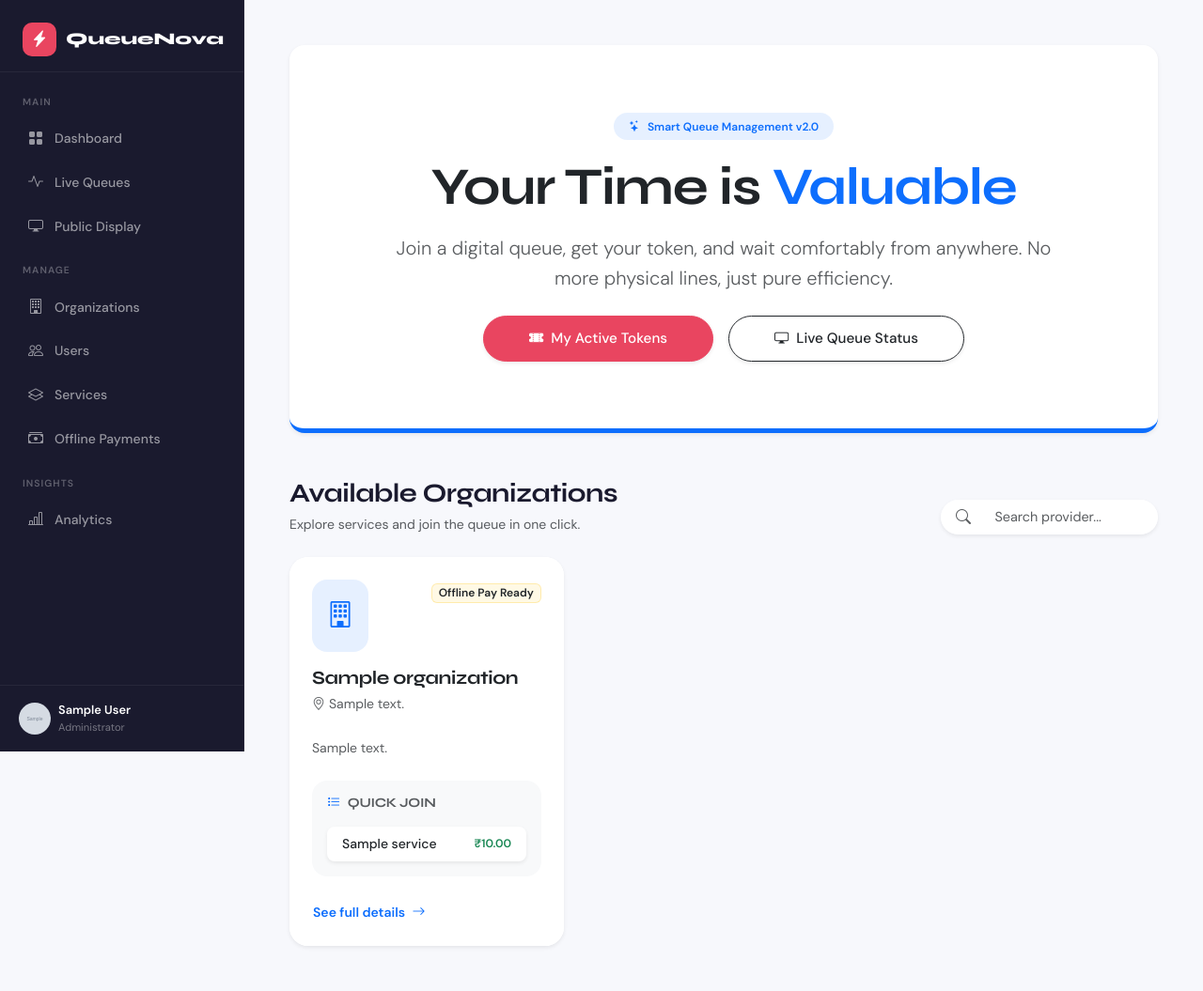
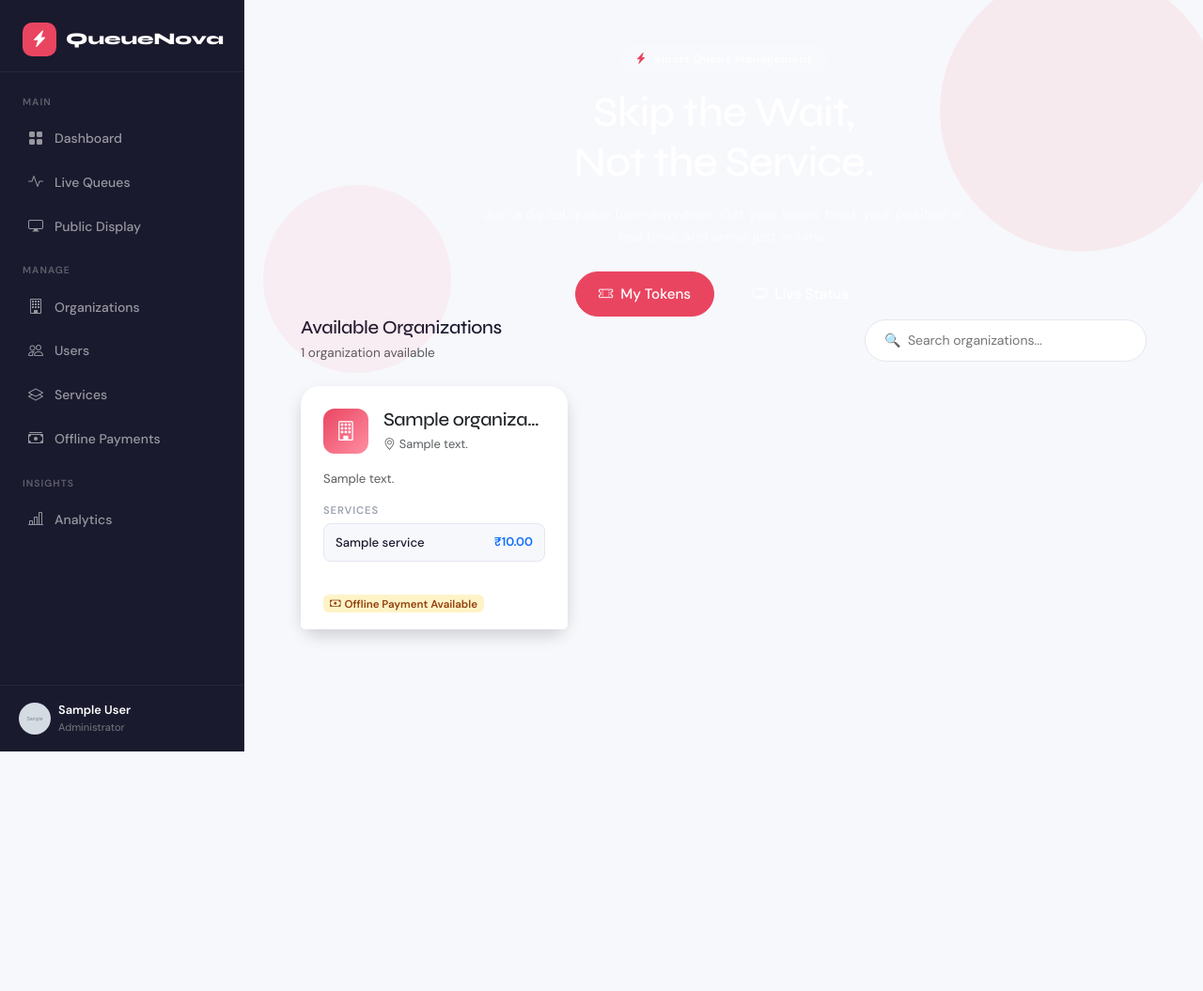
Before and after one commit to kumar1250/queuenova, a Django app: page / in a window 1280 px wide. Shown: the whole page at 94% size. After the commit the page ends 800 px from the top, so only its background shows below. Run offline with Django 5.2, Linux system fonts and the light colour scheme; a user stored in the database is signed in; tables that the repository leaves empty hold one stand-in row (values such as "Sample post"); grey boxes marked "Sample" are stand-in pictures.

Commit message:
Update home.html

```diff
--- a/templates/organizations/home.html
+++ b/templates/organizations/home.html
@@ -1,124 +1,123 @@
 {% extends 'base.html' %}
+{% block title %}Home — Find a Queue{% endblock %}
+
+{% block extra_css %}
+<style>
+.hero-section { background: var(--brand); border-radius: 20px; padding: 3.5rem 2rem; margin-bottom: 2.5rem; overflow: hidden; position: relative; }
+.hero-section::before { content:''; position:absolute; top:-80px; right:-80px; width:300px; height:300px; background:var(--accent); opacity:0.08; border-radius:50%; }
+.hero-section::after { content:''; position:absolute; bottom:-60px; left:-40px; width:200px; height:200px; background:var(--accent); opacity:0.06; border-radius:50%; }
+.org-card { transition: transform 0.25s, box-shadow 0.25s; cursor: pointer; }
+.org-card:hover { transform: translateY(-6px); box-shadow: var(--shadow-lg) !important; }
+.service-pill { display: flex; align-items: center; justify-content: space-between; padding: 0.55rem 0.75rem; background: var(--surface-2); border-radius: 8px; border: 1px solid var(--border); font-size: 0.825rem; font-weight: 500; text-decoration: none; color: var(--text); transition: all 0.15s; margin-bottom: 6px; }
+.service-pill:hover { background: var(--accent); color: white; border-color: var(--accent); }
+.service-pill:hover .service-price { color: white !important; }
+.service-price { font-weight: 700; font-size: 0.8rem; }
+.org-icon { width: 48px; height: 48px; border-radius: 12px; background: linear-gradient(135deg, var(--accent) 0%, #ff8fa3 100%); display: flex; align-items: center; justify-content: center; color: white; font-size: 1.3rem; }
+.search-input { border-radius: 50px; border: 1.5px solid var(--border); padding: 0.65rem 1.25rem; font-size: 0.875rem; width: 100%; max-width: 300px; }
+.search-input:focus { border-color: var(--accent); box-shadow: 0 0 0 3px rgba(233,69,96,0.1); outline: none; }
+</style>
+{% endblock %}
 
 {% block content %}
-<!-- Professional Hero Section -->
-<section class="hero-section text-center py-5 mb-5 bg-white rounded-4 shadow-sm animate__animated animate__fadeIn border-bottom border-primary border-5">
-    <div class="container py-4">
-        <div class="badge bg-primary bg-opacity-10 text-primary mb-3 px-3 py-2 rounded-pill fw-bold">
-            <i class="bi bi-stars me-2"></i>Smart Queue Management v2.0
-        </div>
-        <h1 class="display-4 fw-bold text-dark mb-3 animate__animated animate__slideInDown">
-            Your Time is <span class="text-primary">Valuable</span>
-        </h1>
-        <p class="lead text-muted mb-4 fs-5 mx-auto animate__animated animate__fadeIn animate__delay-1s" style="max-width: 700px;">
-            Join a digital queue, get your token, and wait comfortably from anywhere. No more physical lines, just pure efficiency.
+<div class="container">
+
+<!-- Hero -->
+<div class="hero-section text-center position-relative" style="z-index:1;">
+    <div class="position-relative" style="z-index:2;">
+        <span class="badge mb-3 px-3 py-2" style="background:rgba(255,255,255,0.1);color:rgba(255,255,255,0.8);border-radius:50px;font-size:0.75rem;letter-spacing:0.05em;">
+            <i class="bi bi-lightning-charge-fill me-1" style="color:var(--accent);"></i> Smart Queue Management
+        </span>
+        <h1 class="text-white fw-800 mb-3" style="font-size:clamp(1.8rem,4vw,2.8rem);">Skip the Wait,<br>Not the Service.</h1>
+        <p class="mb-4" style="color:rgba(255,255,255,0.6);max-width:520px;margin:0 auto 1.5rem;font-size:0.95rem;">
+            Join a digital queue from anywhere. Get your token, track your position in real time, and arrive just in time.
         </p>
-
-        <div class="d-flex justify-content-center gap-3 mt-4 animate__animated animate__zoomIn animate__delay-1s">
-            <a href="{% url 'tokens:my_tokens' %}" class="btn btn-primary btn-lg px-5 shadow-sm rounded-pill">
-                <i class="bi bi-ticket-perforated-fill me-2"></i>My Active Tokens
+        <div class="d-flex justify-content-center flex-wrap gap-3">
+            {% if user.is_authenticated %}
+            <a href="{% url 'tokens:my_tokens' %}" class="btn btn-primary btn-lg btn-pill px-4">
+                <i class="bi bi-ticket-perforated me-2"></i>My Tokens
             </a>
-            <a href="{% url 'tokens:queue_display' %}" class="btn btn-outline-dark btn-lg px-5 shadow-sm rounded-pill">
-                <i class="bi bi-display me-2"></i>Live Queue Status
+            {% endif %}
+            <a href="{% url 'tokens:queue_display' %}" class="btn btn-lg btn-pill px-4" style="background:rgba(255,255,255,0.1);color:white;border:1px solid rgba(255,255,255,0.2);">
+                <i class="bi bi-display me-2"></i>Live Status
             </a>
-        </div>
-    </div>
-</section>
-
-<!-- Search/Filter Section -->
-<div class="d-flex justify-content-between align-items-end mb-4">
-    <div>
-        <h3 class="fw-bold mb-1">Available Organizations</h3>
-        <p class="text-muted mb-0 small">Explore services and join the queue in one click.</p>
-    </div>
-    <div class="col-md-3">
-        <div class="input-group shadow-sm rounded-pill overflow-hidden">
-            <span class="input-group-text bg-white border-0 ps-3"><i class="bi bi-search text-muted"></i></span>
-            <input type="text" class="form-control border-0 py-2 small shadow-none" placeholder="Search provider...">
         </div>
     </div>
 </div>
 
-<!-- Organizations Grid -->
-<div class="row row-cols-1 row-cols-md-2 row-cols-lg-3 g-4">
+<!-- Header + Search -->
+<div class="d-flex flex-wrap justify-content-between align-items-center mb-4 gap-3">
+    <div>
+        <h2 class="fw-800 mb-1" style="font-size:1.25rem;">Available Organizations</h2>
+        <p class="text-muted mb-0" style="font-size:0.85rem;">{{ organizations|length }} organization{{ organizations|length|pluralize }} available</p>
+    </div>
+    <input type="text" class="search-input" placeholder="🔍  Search organizations..." id="orgSearch">
+</div>
+
+<!-- Grid -->
+<div class="row row-cols-1 row-cols-md-2 row-cols-xl-3 g-4" id="orgGrid">
     {% for org in organizations %}
-    <div class="col" data-aos="fade-up" data-aos-delay="{{ forloop.counter0|add:1 }}00">
-        <div class="card h-100 border-0 shadow-sm hover-shadow transition overflow-hidden">
-            <div class="card-header bg-white p-4 border-0 pb-0">
-                <div class="d-flex align-items-start justify-content-between">
-                    <div class="bg-primary bg-opacity-10 p-3 rounded-4 me-3">
-                        <i class="bi bi-building fs-3 text-primary"></i>
+    <div class="col org-item" data-name="{{ org.name|lower }}">
+        <div class="card org-card h-100 border-0 shadow">
+            <div class="card-body p-4">
+                <div class="d-flex align-items-start gap-3 mb-3">
+                    <div class="org-icon flex-shrink-0">
+                        <i class="bi bi-building"></i>
                     </div>
-                    <div class="text-end">
-                        {% if org.is_offline_payment_available %}
-                        <span class="badge bg-warning bg-opacity-10 text-dark small border border-warning border-opacity-25">Offline Pay Ready</span>
-                        {% endif %}
+                    <div style="min-width:0;">
+                        <h5 class="fw-700 mb-1 text-truncate">{{ org.name }}</h5>
+                        <div class="text-muted" style="font-size:0.8rem;"><i class="bi bi-geo-alt me-1"></i>{{ org.address|truncatechars:40 }}</div>
                     </div>
                 </div>
-                <div class="mt-3">
-                    <h5 class="card-title fw-bold mb-1">{{ org.name }}</h5>
-                    <div class="text-muted small"><i class="bi bi-geo-alt me-1"></i>{{ org.address|truncatechars:45 }}</div>
-                </div>
+
+                {% if org.description %}
+                <p class="text-muted mb-3" style="font-size:0.825rem;line-height:1.5;">{{ org.description|truncatewords:15 }}</p>
+                {% endif %}
+
+                <div class="mb-1" style="font-size:0.7rem;font-weight:700;text-transform:uppercase;letter-spacing:0.08em;color:var(--text-light);">Services</div>
+                {% for service in org.services.all %}
+                    {% if service.is_active %}
+                    <a href="{% url 'tokens:service_form' service.id %}" class="service-pill">
+                        <span>{{ service.name }}</span>
+                        <span class="service-price {% if not service.is_payment_required %}text-success{% else %}text-primary{% endif %}">
+                            {% if service.is_payment_required %}₹{{ service.payment_amount }}{% else %}Free{% endif %}
+                        </span>
+                    </a>
+                    {% endif %}
+                {% empty %}
+                    <p class="text-muted small mb-0 py-2">No active services</p>
+                {% endfor %}
             </div>
-
-            <div class="card-body p-4">
-                <p class="card-text text-muted small mb-4">{{ org.description|truncatewords:20 }}</p>
-
-                <div class="bg-light p-3 rounded-4">
-                    <h6 class="fw-bold small text-uppercase text-muted mb-3 d-flex align-items-center">
-                        <i class="bi bi-list-task me-2 text-primary"></i>Quick Join
-                    </h6>
-                    <div class="d-grid gap-2">
-                        {% for service in org.services.all %}
-                            {% if service.is_active %}
-                                <a href="{% url 'tokens:service_form' service.id %}" class="btn btn-white bg-white btn-sm text-start d-flex justify-content-between align-items-center border-0 shadow-sm px-3 py-2 rounded-3 hover-primary">
-                                    <span class="fw-medium">{{ service.name }}</span>
-                                    {% if service.is_payment_required %}
-                                    <span class="text-success fw-bold small">₹{{ service.payment_amount }}</span>
-                                    {% else %}
-                                    <span class="text-info fw-bold small">Free</span>
-                                    {% endif %}
-                                </a>
-                            {% endif %}
-                        {% empty %}
-                            <div class="text-muted small text-center py-2 italic">No services online</div>
-                        {% endfor %}
-                    </div>
-                </div>
+            {% if org.is_offline_payment_available %}
+            <div class="card-footer bg-white border-0 pt-0 pb-3 px-4">
+                <span class="badge" style="background:#fef3c7;color:#92400e;font-size:0.72rem;">
+                    <i class="bi bi-cash me-1"></i>Offline Payment Available
+                </span>
             </div>
-
-            <div class="card-footer bg-white border-0 p-4 pt-0">
-                <a href="{% url 'organizations:service_detail' org.services.first.id %}" class="btn btn-link btn-sm text-decoration-none text-primary fw-bold p-0">
-                    See full details <i class="bi bi-arrow-right ms-1"></i>
-                </a>
-            </div>
+            {% endif %}
         </div>
     </div>
     {% empty %}
-    <div class="col-12 text-center py-5">
-        <div class="bg-white p-5 rounded-4 shadow-sm d-inline-block">
-            <i class="bi bi-inbox display-1 text-muted mb-4 d-block"></i>
-            <h4 class="text-muted">No organizations are currently listed.</h4>
-            <p class="text-secondary">Please check back later or contact support.</p>
+    <div class="col-12">
+        <div class="text-center py-5">
+            <div style="width:72px;height:72px;background:var(--surface-3);border-radius:50%;display:inline-flex;align-items:center;justify-content:center;font-size:1.8rem;color:var(--text-light);margin-bottom:1rem;">
+                <i class="bi bi-building-x"></i>
+            </div>
+            <h5 class="text-muted fw-600">No organizations listed yet</h5>
+            <p class="text-muted small mb-0">Check back soon or contact support.</p>
         </div>
     </div>
     {% endfor %}
 </div>
+</div>
+{% endblock %}
 
-<style>
-    .hover-shadow:hover {
-        transform: translateY(-8px);
-        box-shadow: 0 15px 35px rgba(0,0,0,0.1) !important;
-    }
-    .transition {
-        transition: all 0.4s cubic-bezier(0.165, 0.84, 0.44, 1);
-    }
-    .hover-primary:hover {
-        background-color: var(--primary-color) !important;
-        color: white !important;
-    }
-    .hover-primary:hover span {
-        color: white !important;
-    }
-</style>
+{% block extra_js %}
+<script>
+document.getElementById('orgSearch')?.addEventListener('input', function() {
+    const q = this.value.toLowerCase();
+    document.querySelectorAll('.org-item').forEach(item => {
+        item.style.display = item.dataset.name.includes(q) ? '' : 'none';
+    });
+});
+</script>
 {% endblock %}
```
